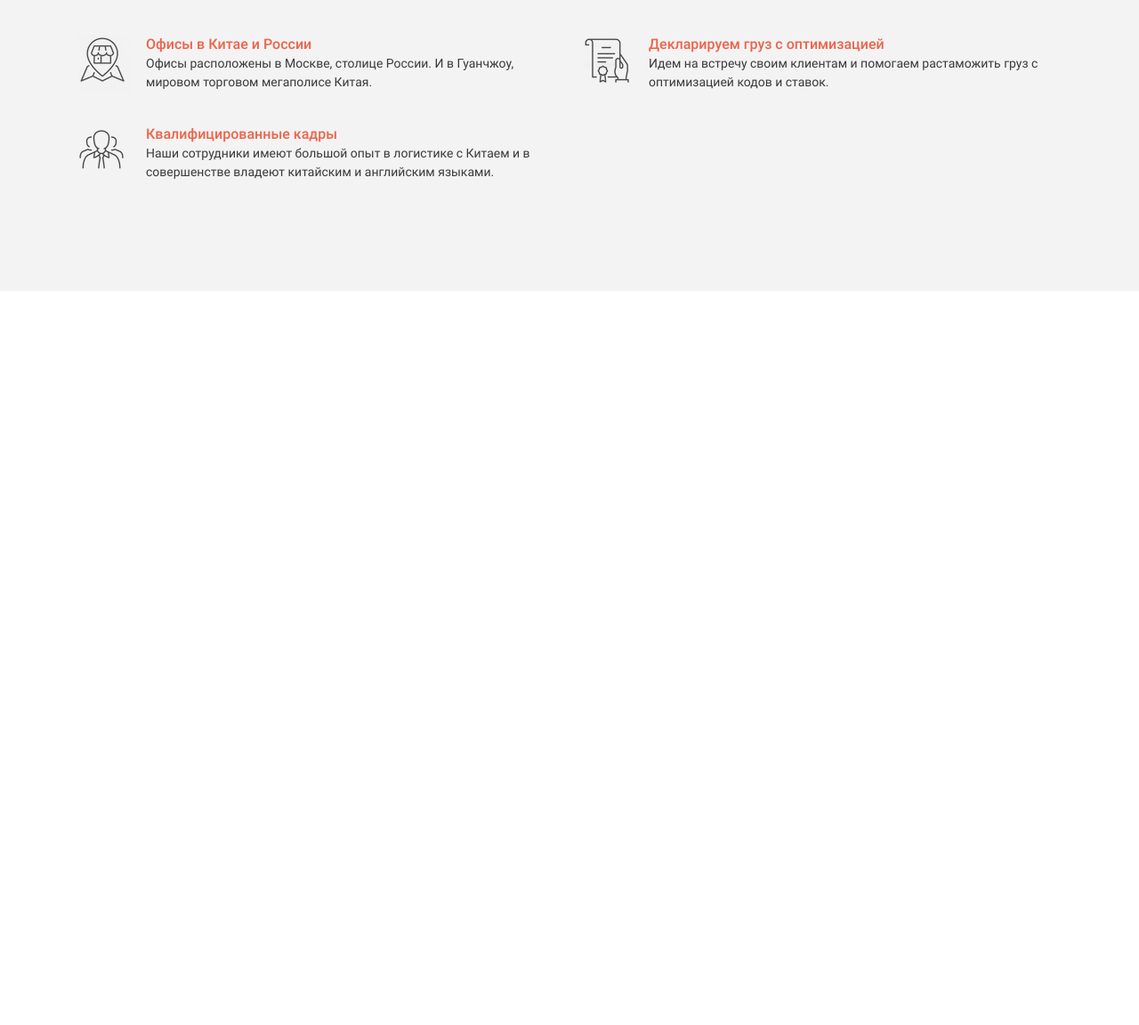
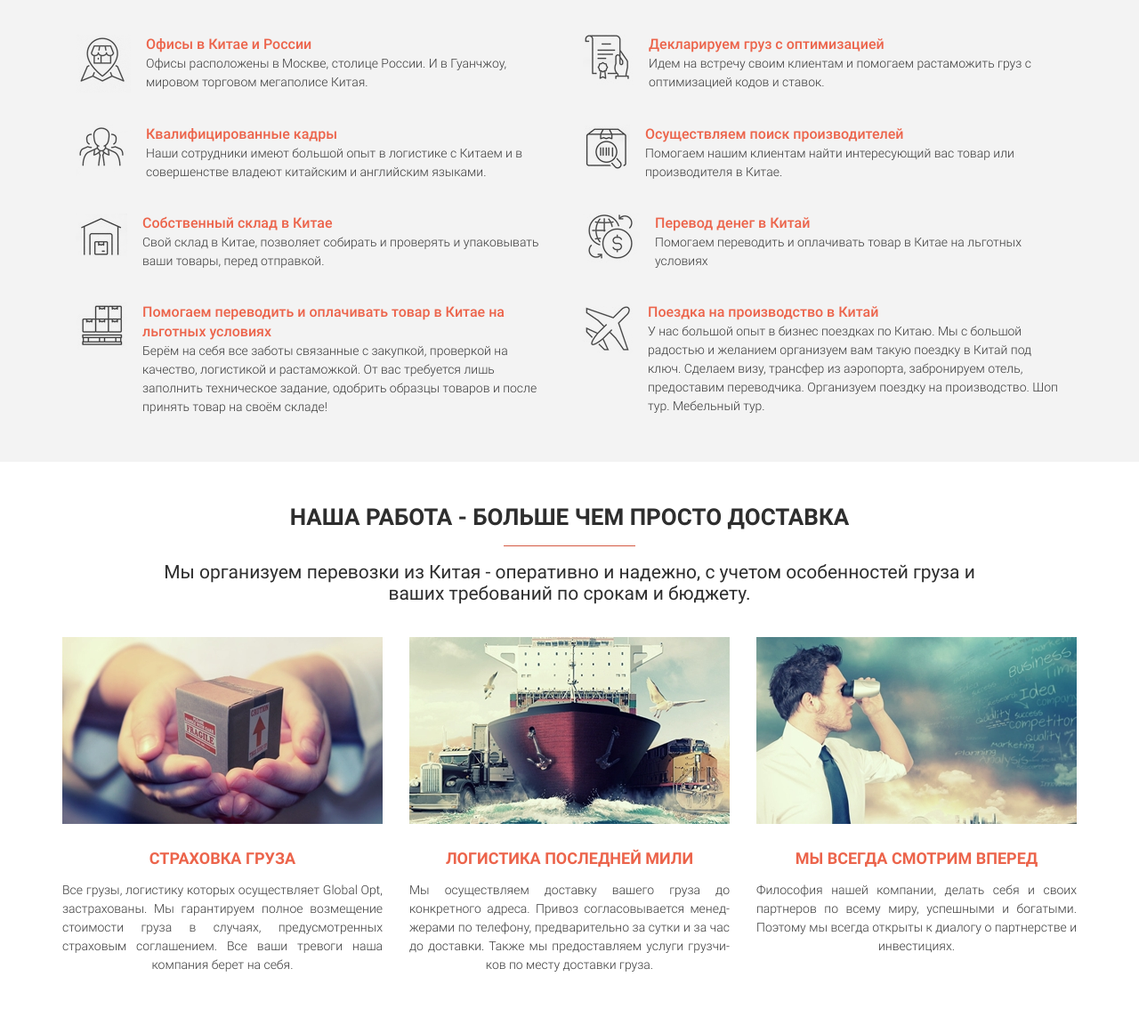
Before and after one commit to andryxxa93/glot, a website: page src/index.html in a window 1280 px wide. Shown: the part 843-1995 px from the top of the page at 89% size. Before the commit the page ends 1170 px from the top, so only its background shows below. Drawn offline with nearby package versions, Linux system fonts and the light colour scheme.

Commit message:
add work section

```diff
--- a/src/index.html
+++ b/src/index.html
@@ -96,7 +96,7 @@
                         <img src="icons/advantages/icon_1.png" alt="map" class="advantages__img">
                         <div class="advantages__dscr">
                             <div class="title__adv">Офисы в Китае и России</div>
-                            <div class="advantages__text">Офисы расположены в Москве, столице России. И в Гуанчжоу, мировом торговом мегаполисе Китая.</div>
+                            <div class="text">Офисы расположены в Москве, столице России. И в Гуанчжоу, мировом торговом мегаполисе Китая.</div>
                         </div>
                     </div>
                 </div>
@@ -105,7 +105,7 @@
                         <img src="icons/advantages/icon_3.png" alt="pen" class="advantages__img">
                         <div class="advantages__dscr">
                             <div class="title__adv">Декларируем груз с оптимизацией</div>
-                            <div class="advantages__text">Идем на встречу своим клиентам и помогаем растаможить груз с оптимизацией кодов и ставок.</div>
+                            <div class="text">Идем на встречу своим клиентам и помогаем растаможить груз с оптимизацией кодов и ставок.</div>
                         </div>
                     </div>
                 </div>
@@ -114,56 +114,96 @@
                         <img src="icons/advantages/icon_2.png" alt="people" class="advantages__img">
                         <div class="advantages__dscr">
                             <div class="title__adv">Квалифицированные кадры</div>
-                            <div class="advantages__text">Наши сотрудники имеют большой опыт в логистике с Китаем и в совершенстве владеют китайским и английским языками.</div>
+                            <div class="text">Наши сотрудники имеют большой опыт в логистике с Китаем и в совершенстве владеют китайским и английским языками.</div>
                         </div>
                     </div>
                 </div>
                 <div class="col-md-6">
                     <div class="advantages__block">
-                        <img src="" alt="" class="advantages__img">
+                        <img src="icons/advantages/icon_4.png" alt="box" class="advantages__img">
                         <div class="advantages__dscr">
-                            <div class="title__adv"></div>
-                            <div class="advantages__text"></div>
+                            <div class="title__adv">Осуществляем поиск производителей</div>
+                            <div class="text">Помогаем нашим клиентам найти интересующий вас товар или производителя в Китае.</div>
                         </div>
                     </div>
                 </div>
                 <div class="col-md-6">
                     <div class="advantages__block">
-                        <img src="" alt="" class="advantages__img">
+                        <img src="icons/advantages/icon_5.png" alt="house" class="advantages__img">
                         <div class="advantages__dscr">
-                            <div class="title__adv"></div>
-                            <div class="advantages__text"></div>
+                            <div class="title__adv">Собственный склад в Китае</div>
+                            <div class="text">Свой склад в Китае, позволяет собирать и проверять и упаковывать ваши товары, перед отправкой.</div>
                         </div>
                     </div>
                 </div>
                 <div class="col-md-6">
                     <div class="advantages__block">
-                        <img src="" alt="" class="advantages__img">
+                        <img src="icons/advantages/icon_6.png" alt="world" class="advantages__img">
                         <div class="advantages__dscr">
-                            <div class="title__adv"></div>
-                            <div class="advantages__text"></div>
+                            <div class="title__adv">Перевод денег в Китай</div>
+                            <div class="text">Помогаем переводить и оплачивать товар в Китае на льготных условиях</div>
                         </div>
                     </div>
                 </div>
                 <div class="col-md-6">
                     <div class="advantages__block">
-                        <img src="" alt="" class="advantages__img">
+                        <img src="icons/advantages/icon_7.png" alt="" class="advantages__img">
                         <div class="advantages__dscr">
-                            <div class="title__adv"></div>
-                            <div class="advantages__text"></div>
+                            <div class="title__adv">Помогаем переводить и оплачивать товар в Китае на льготных условиях</div>
+                            <div class="text">Берём на себя все заботы связанные с закупкой, проверкой на качество, логистикой и растаможкой. От вас требуется лишь заполнить техническое задание, одобрить образцы товаров и после принять товар на своём складе!</div>
                         </div>
                     </div>
                 </div>
                 <div class="col-md-6">
                     <div class="advantages__block">
-                        <img src="" alt="" class="advantages__img">
+                        <img src="icons/advantages/icon_8.png" alt="" class="advantages__img">
                         <div class="advantages__dscr">
-                            <div class="title__adv"></div>
-                            <div class="advantages__text"></div>
+                            <div class="title__adv">Поездка на производство в Китай</div>
+                            <div class="text">У нас большой опыт в бизнес поездках по Китаю. Мы с большой радостью и желанием организуем вам такую поездку в Китай под ключ. Сделаем визу, трансфер из аэропорта, забронируем отель, предоставим переводчика. Организуем поездку на производство. Шоп тур. Мебельный тур.</div>
                         </div>
                     </div>
                 </div>
-
+            </div>
+        </div>
+    </section>
+    <section class="work">
+        <div class="container p-0">
+            <div class="title">
+                Наша работа - больше чем просто доставка
+            </div>
+            <hr>
+            <div class="col-md-10 offset-md-1 subtitle">
+                Мы организуем перевозки из Китая - оперативно и надежно, с учетом особенностей груза
+                и ваших требований по срокам и бюджету.
+            </div>
+            <div class="wrapper">
+                <div class="work__block">
+                    <img src="img/insurance.jpg" alt="ship" class="work__img">
+                    <div class="work__dscr">
+                        <div class="title title__work">Страховка груза</div>
+                        <div class="text text__center">
+                            Все грузы, логистику которых осуществляет Global Opt, застрахованы. Мы гарантируем полное возмещение стоимости груза в случаях, предусмотренных страховым соглашением. Все ваши тревоги наша компания берет на себя.
+                        </div>
+                    </div>
+                </div>
+                <div class="work__block">
+                    <img src="img/logistic.jpg" alt="" class="work__img">
+                    <div class="work__dscr">
+                        <div class="title title__work">Логистика последней мили</div>
+                        <div class="text text__center">
+                            Мы осуществляем доставку вашего груза до конкретного адреса. Привоз согласовывается менед- жерами по телефону, предварительно за сутки и за час до доставки. Также мы предоставляем услуги грузчи- ков по месту доставки груза.
+                        </div>
+                    </div>
+                </div>
+                <div class="work__block">
+                    <img src="img/forward.jpg" alt="" class="work__img">
+                    <div class="work__dscr">
+                        <div class="title title__work">Мы всегда смотрим вперед</div>
+                        <div class="text text__center">
+                            Философия нашей компании, делать себя и своих партнеров по всему миру, успешными и богатыми. Поэтому мы всегда открыты к диалогу о партнерстве и инвестициях.
+                        </div>
+                    </div>
+                </div>
             </div>
         </div>
     </section>
--- a/src/sass/blocks/_advantages.scss
+++ b/src/sass/blocks/_advantages.scss
@@ -3,16 +3,11 @@
     background-color: #f3f3f3;
 
     &__block {
+        margin-top: 36px;
         display: flex;
-        align-items: center;
-        margin-top: 36px;
+        align-items: flex-start;
     }
     &__dscr {
         margin-left: 17px;
     }
-    &__text {
-        font-size: 14px;
-        font-weight: 400;
-        color: #3a3a3a;
-    }
 }
--- a/src/sass/blocks/_promo.scss
+++ b/src/sass/blocks/_promo.scss
@@ -62,9 +62,6 @@
         align-content: space-around;
         align-items: center;
         margin-top: 27px;
-        // img {
-        //     height: 64px;
-        // }
     }
     &__dscr {
         color: #ffffff;
--- /dev/null
+++ b/src/sass/blocks/_texts.scss
@@ -0,0 +1,10 @@
+.text {
+    font-size: 14px;
+    font-weight: 300;
+    color: #3a3a3a;
+    &__center {
+        display: block;
+        text-align: justify;
+        text-align-last: center;
+    }
+}
--- a/src/sass/blocks/_title.scss
+++ b/src/sass/blocks/_title.scss
@@ -11,4 +11,19 @@
         font-weight: 500;
         color: $main-color;
     }
+    &__work {
+        font-size: 18px;
+        line-height: 22px;
+        font-weight: 700;
+        color: $main-color;
+        margin-top: 28px;
+        margin-bottom: 14px;
+    }
 }
+.subtitle {
+    font-size: 21px;
+    line-height: 24px;
+    font-weight: 400;
+    color: #2e2e2e;
+    text-align: center;
+}
--- /dev/null
+++ b/src/sass/blocks/_work.scss
@@ -0,0 +1,21 @@
+.work {
+    padding: 51px 0 57px 0;
+    min-height: 495px;
+    hr {
+        width: 148px;
+        background-color: $main-color;
+        margin: 0 auto;
+        margin-top: 20px;
+        margin-bottom: 17px;
+    }
+    &__block {
+        margin-top: 37px;
+        display: flex;
+        flex-direction: column;
+        width: 360px;
+    }
+    .wrapper {
+        display: flex;
+        justify-content: space-between;
+    }
+}
--- a/src/sass/style.scss
+++ b/src/sass/style.scss
@@ -9,3 +9,5 @@
 @import "../sass/blocks/buttons";
 @import "../sass/blocks/title";
 @import "../sass/blocks/advantages";
+@import "../sass/blocks/work";
+@import "../sass/blocks/texts";
```
Also changed, not shown: src/css/stylemin.css, src/icons/advantages/icon_4.png (added), src/icons/advantages/icon_5.png (added), src/icons/advantages/icon_6.png (added), src/icons/advantages/icon_7.png (added), src/icons/advantages/icon_8.png (added), 1 other file.
